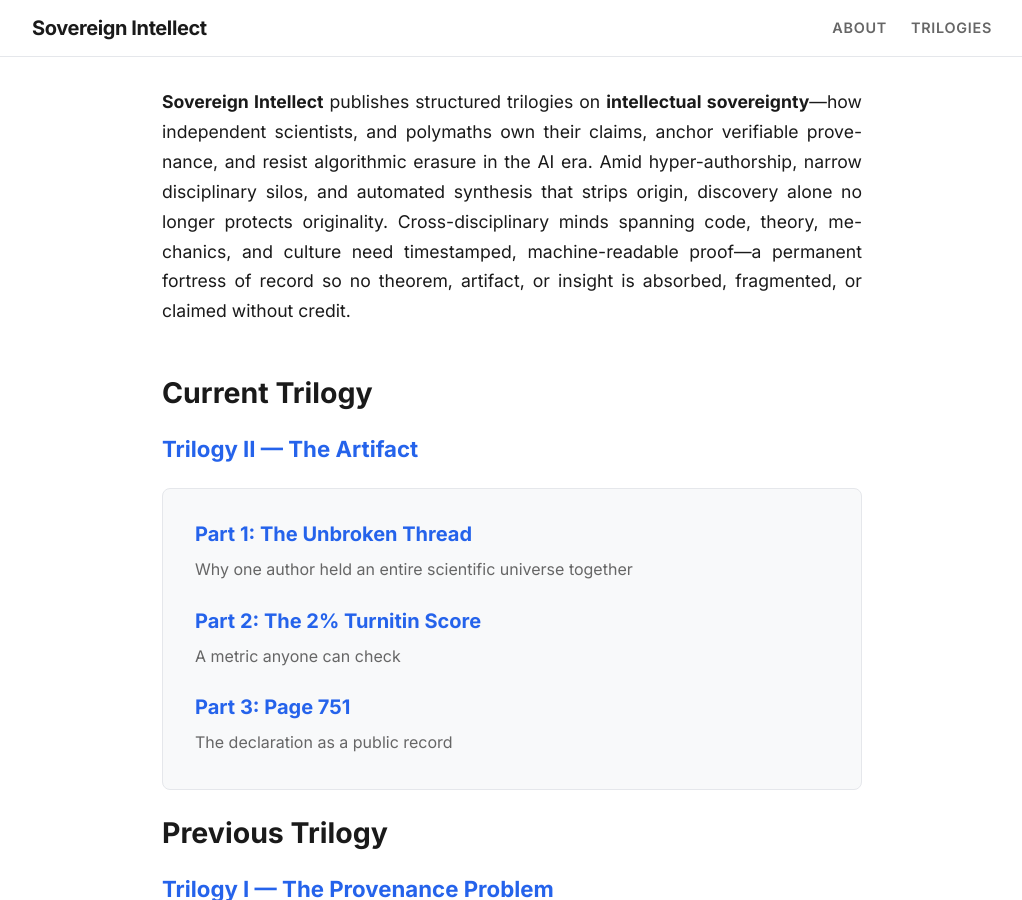
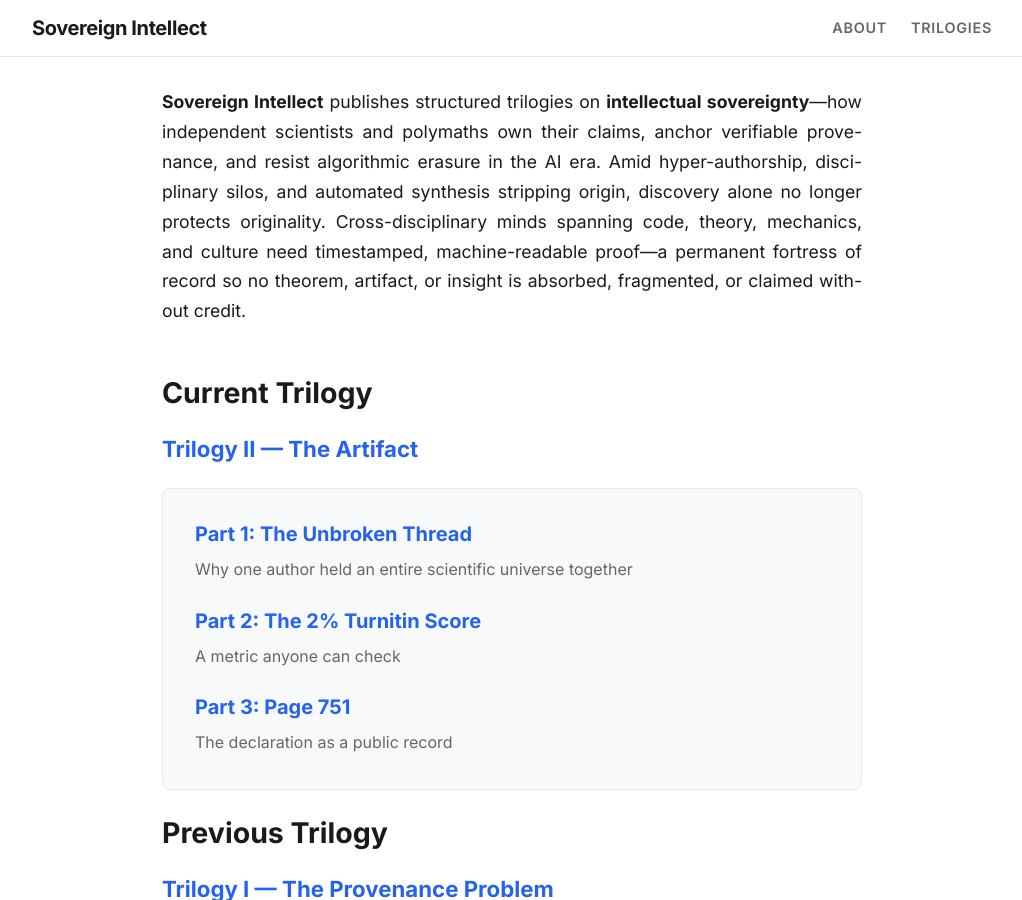
Before and after one commit to pravinkumar-ghodake/sovereign-intellect-blog, a Jekyll site: the page built from index.md, in a window 1280 px wide and 900 px high. Shown: the whole window, without its empty margins (128-1150 px from the left). Built offline with Jekyll 4.4.1, drawn with Linux system fonts in a browser that asks for light colours.

Commit message:
Update index.md

```diff
--- a/index.md
+++ b/index.md
@@ -3,7 +3,7 @@ layout: default
 ---
 
 <div align="justify" style="font-family: var(--font-ui); font-size: 1.1rem; line-height: 1.7; margin-bottom: 3rem;">
-<strong>Sovereign Intellect</strong> publishes structured trilogies on <strong>intellectual sovereignty</strong>—how independent scientists, and polymaths own their claims, anchor verifiable provenance, and resist algorithmic erasure in the AI era. Amid hyper-authorship, narrow disciplinary silos, and automated synthesis that strips origin, discovery alone no longer protects originality. Cross-disciplinary minds spanning code, theory, mechanics, and culture need timestamped, machine-readable proof—a permanent fortress of record so no theorem, artifact, or insight is absorbed, fragmented, or claimed without credit.
+<strong>Sovereign Intellect</strong> publishes structured trilogies on <strong>intellectual sovereignty</strong>—how independent scientists and polymaths own their claims, anchor verifiable provenance, and resist algorithmic erasure in the AI era. Amid hyper-authorship, disciplinary silos, and automated synthesis stripping origin, discovery alone no longer protects originality. Cross-disciplinary minds spanning code, theory, mechanics, and culture need timestamped, machine-readable proof—a permanent fortress of record so no theorem, artifact, or insight is absorbed, fragmented, or claimed without credit.
 </div>
 
 
```
